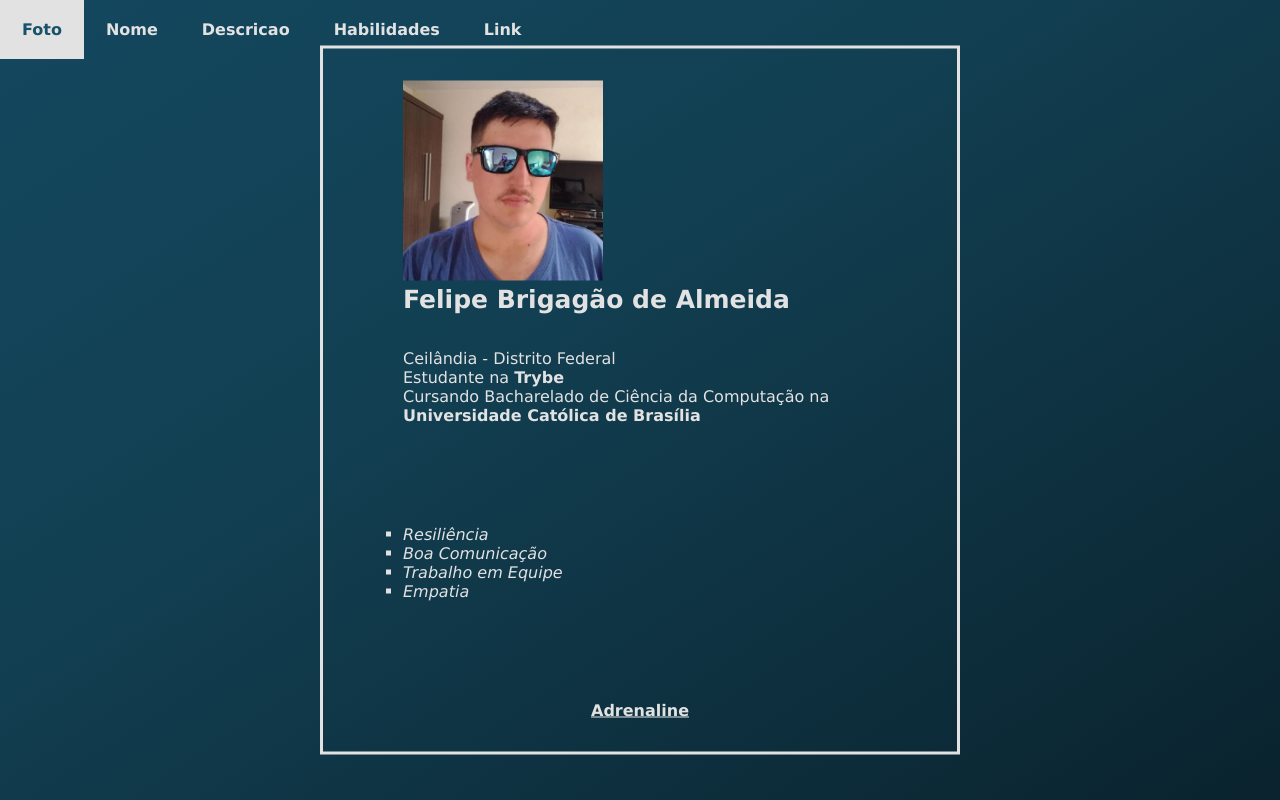
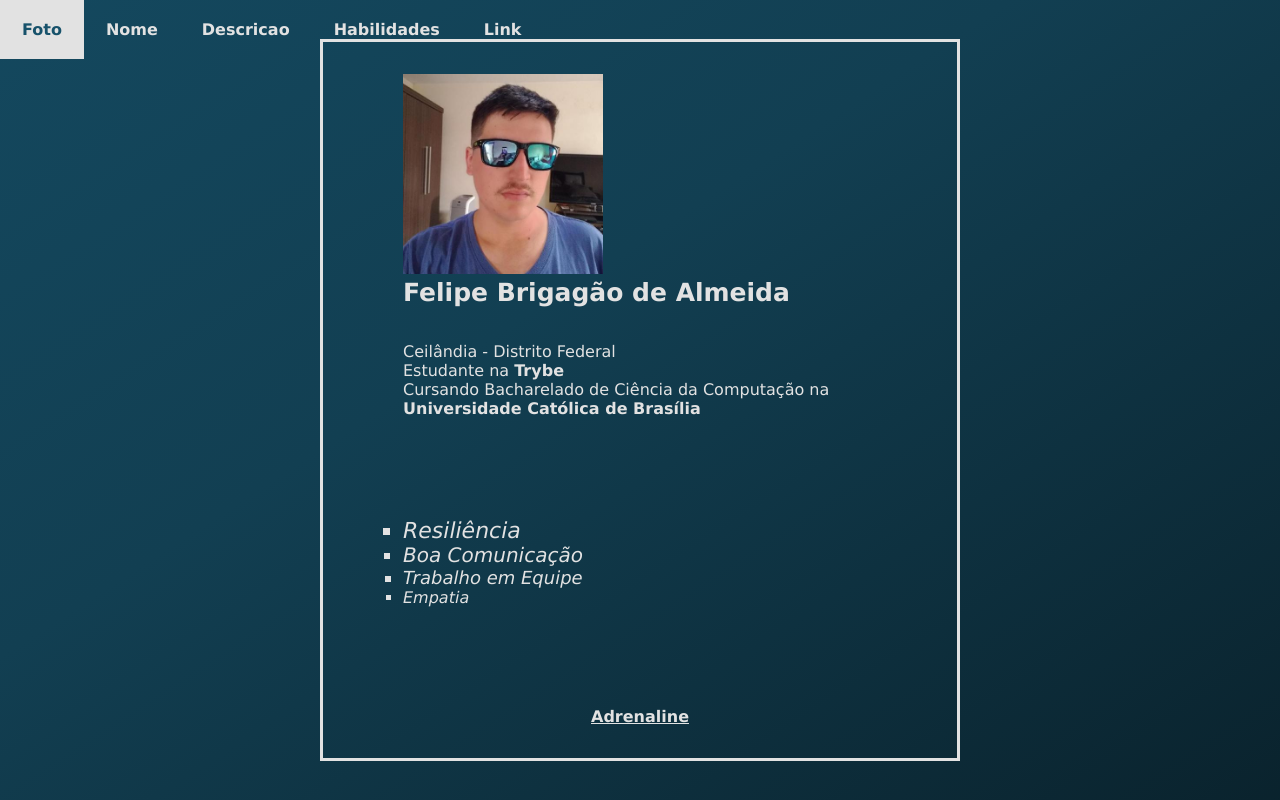
Before and after one commit to FelipeB0427/FelipeB0427.github.io, a plain HTML site: page index.html in a window 1280 px wide. Drawn offline with Linux system fonts and the light colour scheme.

Commit message:
Adicionado tamanhos diferentes nas habilidades

```diff
--- a/index.html
+++ b/index.html
@@ -97,9 +97,24 @@
             color: #17526b;
         }
 
-        .link a:hover
+        .hab-1
         {
+            font-size: 22px;
+        }
 
+        .hab-2
+        {
+            font-size: 20px;
+        }
+
+        .hab-3
+        {
+            font-size: 18px;
+        }
+
+        .hab-4
+        {
+            font-size: 16px;
         }
 
         @keyframes change
@@ -142,10 +157,10 @@
                 </h4>
 
                 <ol style="list-style: square;" id="habilidades">
-                    <li><em>Resiliência</em></li>
-                    <li><em>Boa Comunicação</em></li>
-                    <li><em>Trabalho em Equipe</em></li>
-                    <li><em>Empatia</em></li>
+                    <li class="hab-1"><em>Resiliência</em></li>
+                    <li class="hab-2"><em>Boa Comunicação</em></li>
+                    <li class="hab-3"><em>Trabalho em Equipe</em></li>
+                    <li class="hab-4"><em>Empatia</em></li>
                 </ol>
 
                 <p class="link"><a href="https://adrenaline.com.br/" target="_blank">Adrenaline</a></p>
```
